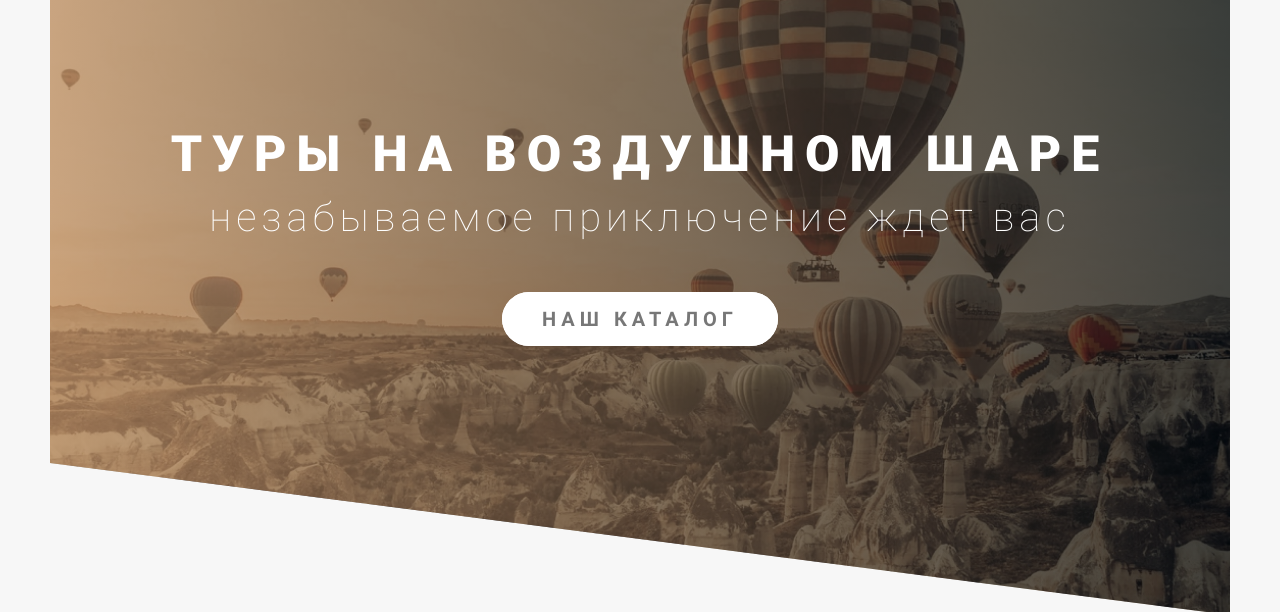
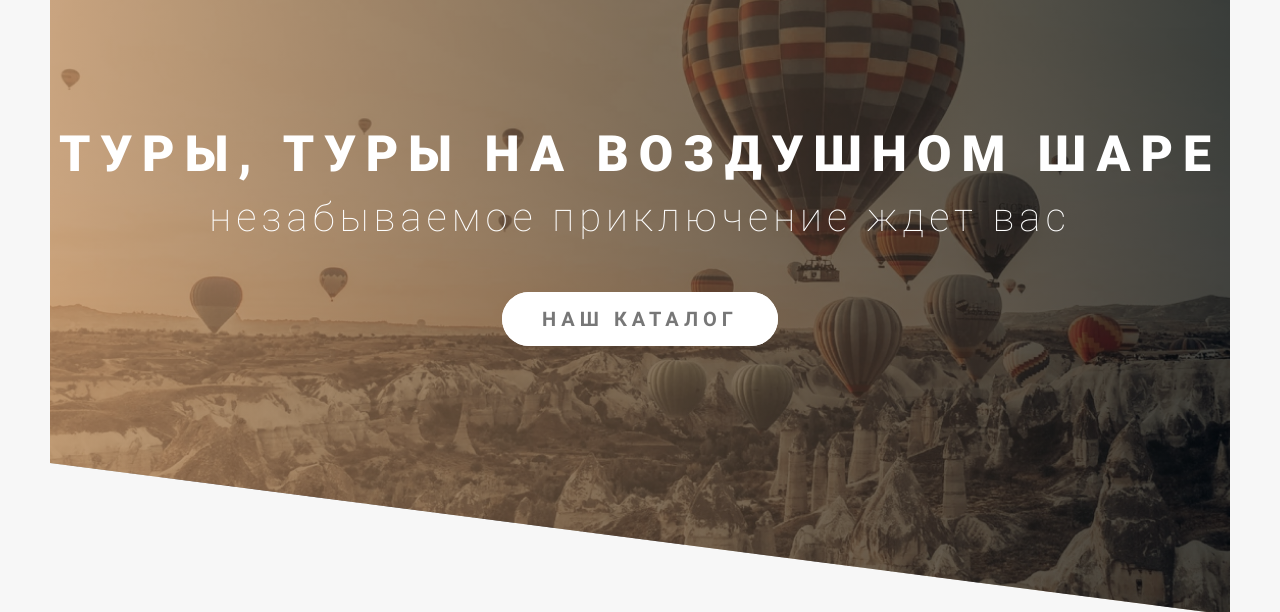
Before and after one commit to Kubanych22/baloons, a website built with Vite: page index.html in a window 1280 px wide. Shown: the part 195-807 px from the top of the page. Built offline with nearby package versions, Linux system fonts and the light colour scheme; files whose address does not match are found by name.

Commit message:
index.html

```diff
--- a/index.html
+++ b/index.html
@@ -13,7 +13,7 @@
       <div class="header__box">
         <div class="header__box_centered">
           <h1 class="title-first">
-            <span class="title-first__main">Туры на воздушном шаре</span> <span class="title-first__secondary">незабываемое приключение ждет вас</span>
+            <span class="title-first__main">Туры, туры на воздушном шаре</span> <span class="title-first__secondary">незабываемое приключение ждет вас</span>
           </h1>
           <a class="btn btn_animated" href="#">Наш каталог</a>
         </div>
```
